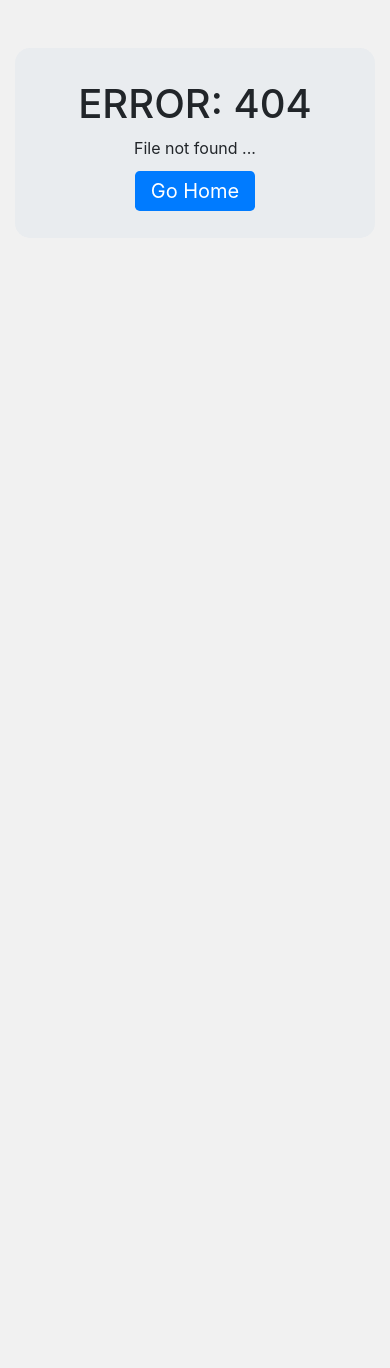
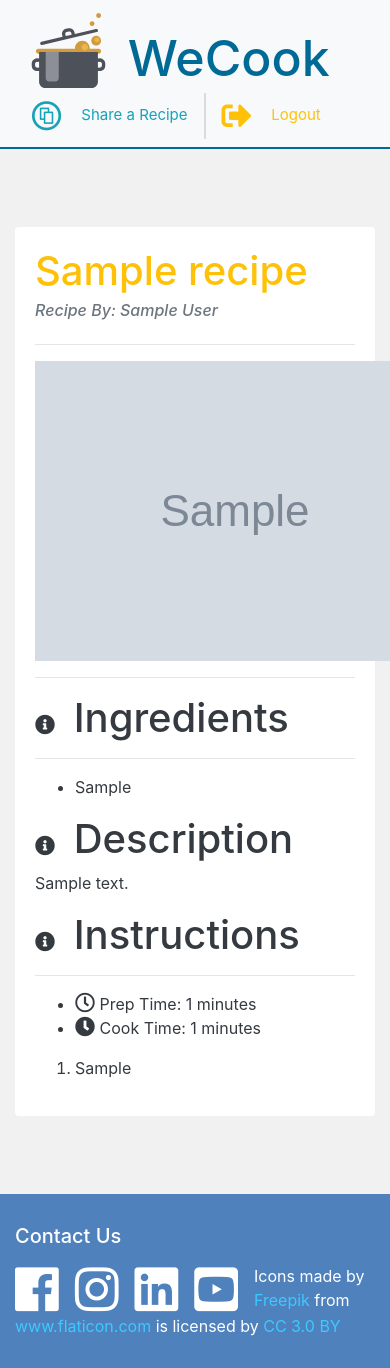
Before and after one commit to andyxor1/wecook, a Node server app: page /dashboard/600000000000000000000001 in a window 390 px wide; the page is wider, and only the part inside the window is pictured. Before the commit the page ends 211 px from the top of that part, so only its background shows below. Run offline with Node 20, Linux system fonts and the light colour scheme; tables that the repository leaves empty hold one stand-in row (values such as "Sample post"); grey boxes marked "Sample" are stand-in pictures; some libraries are stand-ins or nearby versions.

Commit message:
end of A5

```diff
--- a/json/recipe_seeds.js
+++ b/json/recipe_seeds.js
@@ -4,6 +4,7 @@ var recipe_seeds = [{
   "cook_time": "15",
   "picture": "/pictures/tofu-stew.jpg",
   "description": "Tiny tofu with tinny bit of salt Lorem ipsum dolor sit amet, consectetur adipisicing elit, sed do eiusmod tempor incididunt ut labore et dolore magna aliqua. kajcjksdjkdsfdkjshfkjshkjfnskjfnkjsnkjsnkjsnfkjsnfkjsnfkjnfkjanfkjankjandkjsandkjandjkasndkjandkjnakjnakjdnk",
+  "ingredients": ["tofu", "water", "ginger", "egg", "chilli"],
   "instructions": [
                   "Go buy some tofu",
                   "Use knife to cut them up into cubes",
@@ -22,6 +23,7 @@ var recipe_seeds = [{
   "cook_time": "20",
   "picture": "/pictures/fried-salmon.jpg",
   "description": "Smoking salmon with salty skin Lorem ipsum dolor sit amet, consectetur adipisicing elit, sed do eiusmod tempor incididunt ut labore et dolore magna aliqua.",
+  "ingredients": ["salmon", "oil", "salt", "pepper", "leek"],
   "instructions": [
                   "Go buy some salmon",
                   "Use knife to cut salmon up into cubes",
@@ -40,6 +42,7 @@ var recipe_seeds = [{
   "cook_time": "15",
   "picture": "/pictures/pasta.jpg",
   "description": "Pungent pasta with pronounced pepper Lorem ipsum dolor sit amet, consectetur adipisicing elit, sed do eiusmod tempor incididunt ut labore et dolore magna aliqua.",
+  "ingredients": ["pork", "garlic", "noodles", "pepper"],
   "instructions": [
                   "Go buy some salmon",
                   "Use knife to cut salmon up into cubes",
--- a/models/recipe_model.js
+++ b/models/recipe_model.js
@@ -6,6 +6,7 @@ var RecipeSchema = new Schema({
   prep_time: { type: Number, min: 0, default: 0 },
   cook_time: { type: Number, min: 0, default: 0 },
   picture: { type: String },
+  ingredients: { type: [String] },
   description: { type: [String] },
   instructions: { type: [String] },
   author: { type: String },
--- a/public/js/script.js
+++ b/public/js/script.js
@@ -28,41 +28,118 @@ $(document).ready(function() {
   // };
 
   // listens to keyup event when being searched in dashboard
-  $('#search_input').on("submit", function() {
-    var searchTerms = $("#search_input").val();
-    console.log(searchTerms);
-    // console.log("Something's being searched");
-    // var x = document.getElementById('recipe_result');
-    // console.log("This is x")
-    // console.log(x)
-    // x.empty();
-    if ( searchTerms != "" ) {
-      console.log(searchTerms);
-      $.ajax({
-          type: "POST",
-          url: "/dashboard",
-          data: {"key": searchTerms },
-          dataType: "text",
-          success: function(data) {
-            console.log("Success!")
-              // if (data.msg == "available") {
-              //     flag = true;
-              // }
-              // else if (data.msg == "used") {
-              //     alert("Email already used, please try a different email.");
-              //     $("#email").show().effect("pulsate", { times: 3 }, 1000);
-              // }
-          },
-          error: function(xhr, ajaxOptions, thrownError) {
-              console.log(xhr.status);
-              console.log(xhr.responseText);
-              console.log(thrownError);
-              alert("An error occured, please try again.");
-          }
-      });
-    } else { console.log("no search terms");}
+  // $('#view_recipe_btn').on("click", function() {
+  //   var link = $(this).attr('href');
+  //
+  //   $(location).attr('href', location.origin + link);
+  //
+  // })
 
-  });
+
+  $('#search_button').on("click", queryHandle);
+    // var searchTerms = $("#search_input").val();
+    // console.log(searchTerms);
+    // // console.log("Something's being searched");
+    // // var x = document.getElementById('recipe_result');
+    // // console.log("This is x")
+    // // console.log(x)
+    // // x.empty();
+    // if ( searchTerms != "" ) {
+    //   console.log(searchTerms);
+    //   $.ajax({
+    //       type: "POST",
+    //       url: "/dashboard",
+    //       data: {"key": searchTerms },
+    //       dataType: "text",
+    //       success: function(data) {
+    //         console.log("Success!")
+    //           // if (data.msg == "available") {
+    //           //     flag = true;
+    //           // }
+    //           // else if (data.msg == "used") {
+    //           //     alert("Email already used, please try a different email.");
+    //           //     $("#email").show().effect("pulsate", { times: 3 }, 1000);
+    //           // }
+    //       },
+    //       error: function(xhr, ajaxOptions, thrownError) {
+    //           console.log(xhr.status);
+    //           console.log(xhr.responseText);
+    //           console.log(thrownError);
+    //           alert("An error occured, please try again.");
+    //       }
+    //   });
+    // } else { console.log("no search terms");}
+
+  //});
+
+  //Trigger quary handler when checkbox are clicked
+  $(".filter").on("click", queryHandle);
+
+  //Handler that scan the checkboxes and send their states to POST
+
+  function tagGenerator(tags) {
+    var retStr = '';
+    tags.forEach(function(tag) {
+      retStr += '<a href="#" class="mr-2 mb-2 px-2 tag text-dark">'+ tag +'</a>';
+    });
+    return retStr;
+  }
+
+  function queryHandle() {
+      var pack = [];
+      var searchTerms = $("#search_input").val();
+      pack.push({name: "search", value: searchTerms});
+
+
+
+
+      $(".filter").each(function (box) {
+          var name = $(this).prop("name");
+          var value = $(this).prop("checked");
+          pack.push({name: name, value: value})
+      })
+
+
+
+      //Print the package to console
+      console.log(pack);
+
+      //POST call and print the response
+      $.post("/dashboard", pack, function (data, status) {
+        console.log(data);
+        $("#recipe_result").empty();
+        data.forEach(function(d) {
+
+          var tags = tagGenerator(d.tags);
+          $("#recipe_result").append('<div class="card my-4 recipe_preview">' +
+          '<div class="card-header bg-warning">' +
+        '  <h3 class="text-dark text-uppercase font-weight-bold">' + d.title +'</h3>' +
+      '  </div>' +
+      '  <div class="card-body">' +
+      '    <div class="row">' +
+      '      <div class="col-md-4">' +
+      '        <img class="recipe_preview mb-3" src="'+ d.picture +'" alt="TODO" >' +
+      '        <a href="/dashboard/' + d._id+'" class="btn btn-block btn-outline-danger btn-lg float- mt-2 mb-2"> <i class="fas fa-laugh-beam"></i> View Recipe</a>' +
+      '      </div>' +
+      '      <div class="col-md-8">' +
+      '        <p class="card-text"><i class="icon mr-2 font-25 fas fa-clock"></i>'+ d.cook_time +' minutes</p>' +
+      '        <p class="card-text"><i class="icon mr-2 font-25 fas fa-info-circle"></i>'+ d.description +'</p>' +
+      '        <div class="d-flex flex-wrap">' +
+      '          <i class="icon mr-2 py-1 font-25 fas fa-tags"></i>' +
+      '            ' + tags +
+      '        </div>' +
+      '      </div>' +
+      '    </div>' +
+
+
+      '  </div>' +
+      '</div>'
+
+);
+        });
+
+      })
+  }
 
 
 
--- a/routes/app_routes.js
+++ b/routes/app_routes.js
@@ -63,24 +63,86 @@ router.get('/dashboard', function ( req, res, next ) {
     });
 
   });
+});
 
+router.get('/dashboard/:id', function ( req, res, next ) {
 
-});
-router.post('/dashboard', function ( req, res, next ) {
-
-  Recipe.find({"title": value }, function(err, recipes) {
+  console.log(req.params.id);
+  Recipe.findById(req.params.id, function(err, recipe) {
     if(err) { console.log(err); }
+    console.log(recipe.ingredients);
     console.log("\n\n\n\n\n\n\n\n\n\n\n\n");
-    console.log(req.body);
-    console.log("\n\n\n\n\n\n\n\n\n\n\n\n");
-    res.render('pages/dashboard', {
-      recipe_seeds: recipes,
+    res.render('pages/recipe_details', {
+      recipe: recipe,
     });
 
   });
+});
+//POST call for recipe query
+router.post('/dashboard', async function(req, res) {
+    var searchTerm = "";
+    var searchTags = [];
+    for(var key in req.body) {
+        if(req.body.hasOwnProperty(key)){
+            //do something with e.g. req.body[key]
+            console.log("%s   ======    %s", key,req.body[key]);
+
+            console.log(typeof(req.body[key]));
+            if(key == "search") {
+              searchTerm = req.body[key];
+              console.log("search term");
+              console.log(searchTerm);
+            }
+
+            else if(req.body[key] == "true") {
+
+              searchTags.push(key);
+              console.log("search key");
+              console.log(searchTags);
+            }
 
 
-});
+        }
+    }
+
+    queryObj = {};
+    if(searchTerm != "") {
+      queryObj["title"] = searchTerm;
+    }
+
+    if(searchTags.length != 0) {
+      console.log("called here");
+      queryObj["tags"] = { $all: searchTags };
+    }
+
+    console.log(queryObj);
+
+    Recipe.find(queryObj, function(err, recipes) {
+      if(err) {console.log(err); }
+      // res.json(req.body["Earl's"]);
+      res.json(recipes);
+    })
+
+
+    // let result = await User.findById(userId);
+    //doSomethingElseWith(result);
+
+})
+// router.post('/dashboard', function ( req, res, next ) {
+//
+//   Recipe.find({"title": value }, function(err, recipes) {
+//     if(err) { console.log(err); }
+//     console.log("\n\n\n\n\n\n\n\n\n\n\n\n");
+//     console.log(req.body);
+//     console.log("\n\n\n\n\n\n\n\n\n\n\n\n");
+//     res.render('pages/dashboard', {
+//       recipe_seeds: recipes,
+//     });
+//
+//   });
+//
+//
+// });
 // router.post('/dashboard', function ( req, res, next ) {
 //   console.log("called here")
 //   console.log(req.body);
@@ -145,20 +207,7 @@ router.get('/settings', function ( req, res, next ) {
     res.render('pages/settings');
 });
 
-//POST call for recipe query
-router.post('/find-recipes', async function(req, res) {
-    for(var key in req.body) {
-        if(req.body.hasOwnProperty(key)){
-            //do something with e.g. req.body[key]
-            console.log("%s   ======    %s", key,req.body[key]);
-        }
-    }
 
-
-    //let result = await User.findById(userId);
-    //doSomethingElseWith(result);
-    res.json(req.body["Earl's"]);
-})
 
 
 
--- a/views/includes/header.ejs
+++ b/views/includes/header.ejs
@@ -7,12 +7,15 @@
   <link rel="stylesheet" href="https://use.fontawesome.com/releases/v5.3.1/css/all.css" integrity="sha384-mzrmE5qonljUremFsqc01SB46JvROS7bZs3IO2EmfFsd15uHvIt+Y8vEf7N7fWAU" crossorigin="anonymous">
 
 
-  <link rel="stylesheet" href="bootstrap/css/bootstrap.css">
-  <link rel="stylesheet" href="stylesheets/index.css">
+  <link rel="stylesheet" content-type="text/css"  href="bootstrap/css/bootstrap.css">
+
   <script type="text/javascript" src="jquery/jquery-3.3.1.min.js"></script>
   <script type="text/javascript" src="bootstrap/js/bootstrap.js"></script>
   <script src="https://unpkg.com/compromise@latest/builds/compromise.min.js"></script>
 
+
+  <link rel="stylesheet" href="https://stackpath.bootstrapcdn.com/bootstrap/4.1.3/css/bootstrap.min.css" integrity="sha384-MCw98/SFnGE8fJT3GXwEOngsV7Zt27NXFoaoApmYm81iuXoPkFOJwJ8ERdknLPMO" crossorigin="anonymous">
+  <link rel="stylesheet" content-type="text/css" href="stylesheets/index.css">
   <!-- <script
   src="https://code.jquery.com/jquery-3.3.1.min.js"
   integrity="sha256-FgpCb/KJQlLNfOu91ta32o/NMZxltwRo8QtmkMRdAu8="
--- a/views/includes/nav.ejs
+++ b/views/includes/nav.ejs
@@ -12,12 +12,10 @@
         <li class="nav-item">
           <a class="nav-link active border-right text-info" href="/share">   <span> <i class="icon fab fa-creative-commons-share mr-3"></i>  </span> Share a Recipe</a>
         </li>
-        <li class="nav-item">
+        <!-- <li class="nav-item">
           <a class="nav-link active border-right text-info" href="/account">   <span> <i class="icon fas fa-user-circle mr-3"></i>  </span> My Account</a>
-        </li>
-        <li class="nav-item">
-          <a class="nav-link active border-right text-info" href="/settings">   <span> <i class="icon fas fa-cogs"></i>  </span></a>
-        </li>
+        </li> -->
+
         <li class="nav-item">
           <a class="nav-link active text-warning" href="/">   <span> <i class="icon fas fa-sign-out-alt mr-3"></i>  </span> Logout</a>
         </li>
--- a/views/pages/dashboard.ejs
+++ b/views/pages/dashboard.ejs
@@ -2,7 +2,7 @@
 <% include ../includes/nav %>
 
 <div class="container dashboard">
-  <% include ../includes/nav_search %>
+
   <div class="row">
     <div class="col-md-3">
       <% include ../includes/sidebar %>
@@ -10,6 +10,7 @@
     <div class="col-md-9 pt-5">
       <div class="container">
         <h1 class="text-dark mb-5 font-40" >RECIPE BOARD</h1>
+        <% include ../includes/nav_search %>
         <div class="" id="recipe_result">
           <% recipe_seeds.forEach(function(recipe) { %>
             <% console.log(recipe.title); %>
--- /dev/null
+++ b/views/pages/recipe_details.ejs
@@ -0,0 +1,67 @@
+<% include ../includes/header %>
+<% include ../includes/nav %>
+
+<div class="container mt-5">
+  <div class="row">
+    <div class="col-md-12">
+      <div class="card questionbox-card text-dark">
+        <div class="card-body">
+          <h1 class="card-title text-warning"> <%= recipe.title %> </h1>
+          <h6 class="card-subtitle mb-2 text-muted mb-4 font-italic"> Recipe By: <%= recipe.author %></h6>
+          <hr>
+
+          <div class="row">
+            <div class="col-md-4">
+              <img src="<%= recipe.picture %>" alt="<%= recipe.title %>">
+            </div>
+          </div>
+
+          <hr class="my-3">
+
+          <div class="row">
+            <div class="col-md-4">
+              <h1><i class="icon mr-2 font-25 fas fa-info-circle"></i> Ingredients</h1>
+              <hr>
+              <ul>
+                <% recipe.ingredients.forEach(function(ingredient) { %>
+                    <li><%= ingredient %></li>
+                <% }); %>
+              </ul>
+            </div>
+            <div class="col-md-4">
+              <h1><i class="icon mr-2 font-25 fas fa-info-circle"></i> Description</h1>
+              <p>
+                  <%= recipe.description %>
+              </p>
+            </div>
+            <div class="col-md-4">
+              <h1><i class="icon mr-2 font-25 fas fa-info-circle"></i> Instructions</h1>
+              <hr>
+              <div id="prepTime">
+                  <ul>
+                      <li>
+                          <i class="icon far font-30 fa-clock"></i> Prep Time:  <time><%= recipe.prep_time %> minutes</time>
+                      </li>
+                      <li>
+                          <i class="icon fas font-30 fa-clock"></i> Cook Time: <time><%= recipe.prep_time %> minutes</time>
+                      </li>
+
+                  </ul>
+              </div>
+               <ol>
+                 <% recipe.instructions.forEach(function(instruction) { %>
+                     <li><%= instruction %></li>
+                 <% }); %>
+              </ol>
+            </div>
+
+          </div>
+
+        </div>
+      </div>
+    </div>
+  </div>
+
+</div>
+
+<% include ../includes/footer %>
```
Also changed, not shown: views/includes/nav_search.ejs (+5 -23 lines), views/includes/recipe.ejs (+5 -5 lines).
